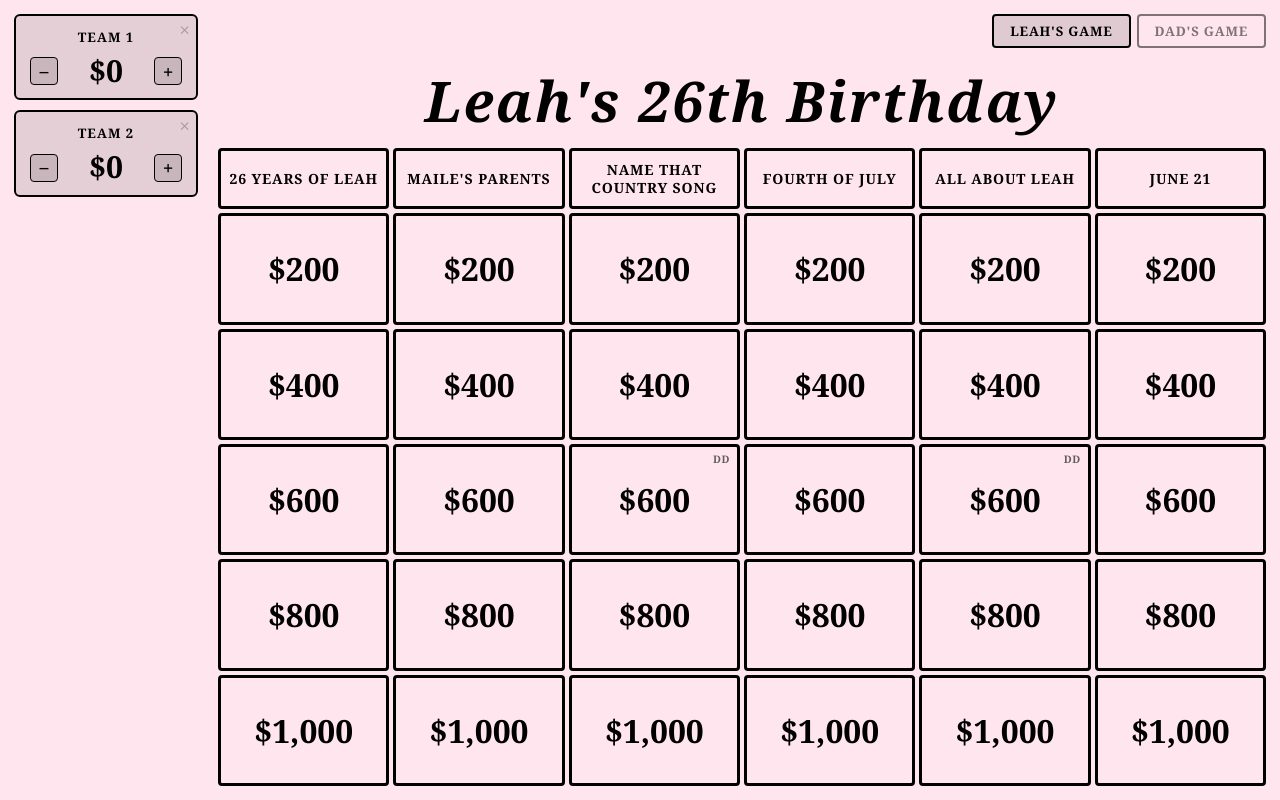
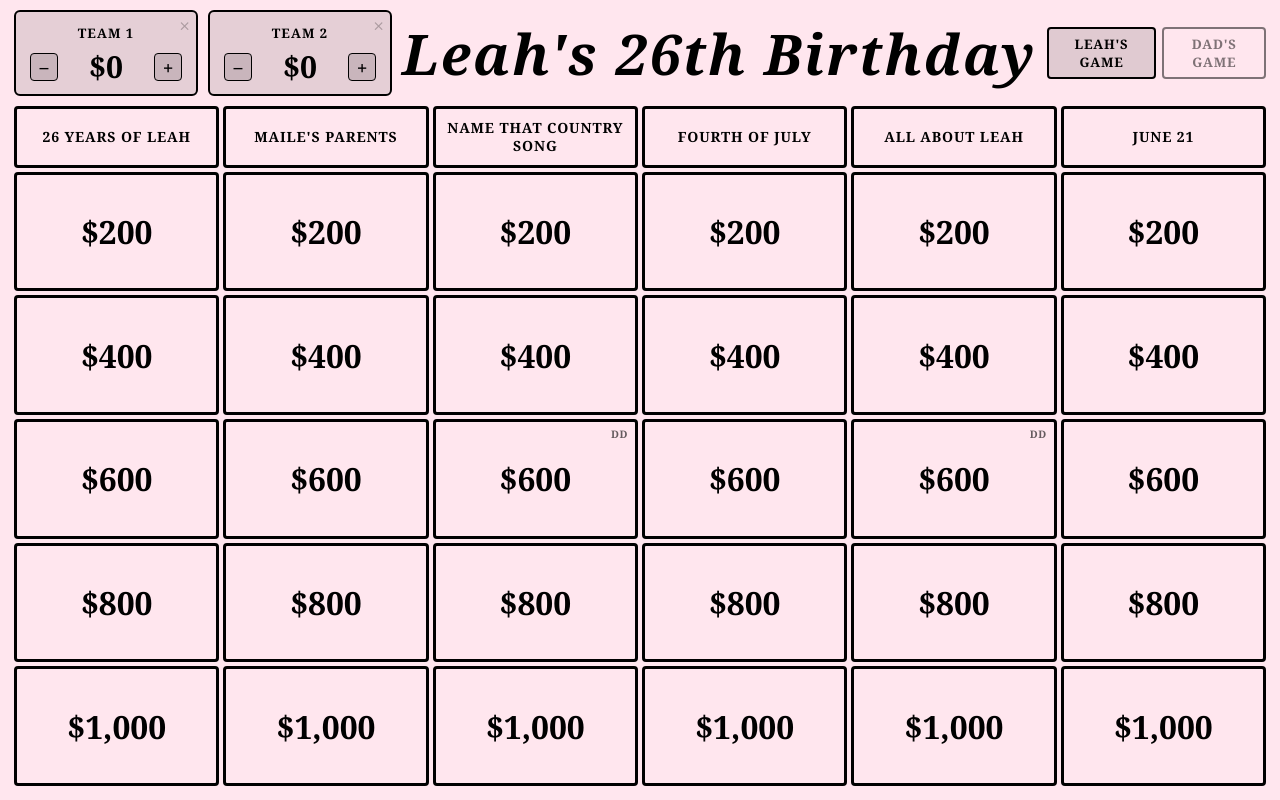
Before and after one commit to joshuadentondunn/Projects, a React (Vite) app in the folder jeopardy/: page / in a window 1280 px wide. Built offline with nearby package versions, Linux system fonts and the light colour scheme.

Commit message:
Full-width board, teams top-left, banner centered, picker top-right

```diff
--- a/jeopardy/src/App.css
+++ b/jeopardy/src/App.css
@@ -2,35 +2,32 @@
 .app {
   height: 100vh;
   display: flex;
-  flex-direction: row;
+  flex-direction: column;
+  padding: 10px 14px 14px;
+  gap: 10px;
   background-color: var(--bg);
   transition: background-color 0.3s ease;
-}
-
-.sidebar {
-  display: flex;
-  flex-direction: column;
-  justify-content: flex-start;
-  padding: 14px 10px 14px 14px;
-  flex-shrink: 0;
-}
-
-.main {
-  flex: 1;
-  display: flex;
-  flex-direction: column;
-  padding: 10px 14px 14px 10px;
-  gap: 10px;
-  min-width: 0;
 }
 
 /* ── Top bar (game picker only) ─────────────────────── */
 .top-bar {
   display: flex;
   align-items: center;
+  justify-content: space-between;
+  flex-shrink: 0;
+  gap: 10px;
+}
+
+.top-left {
+  flex: 1;
+  display: flex;
+  justify-content: flex-start;
+}
+
+.top-right {
+  flex: 1;
+  display: flex;
   justify-content: flex-end;
-  flex-shrink: 0;
-  padding: 4px 0;
 }
 
 .game-banner {
@@ -76,7 +73,7 @@
 /* ── Scoreboard ─────────────────────────────────────── */
 .scoreboard {
   display: flex;
-  flex-direction: column;
+  flex-direction: row;
   gap: 10px;
   align-items: stretch;
 }
--- a/jeopardy/src/App.jsx
+++ b/jeopardy/src/App.jsx
@@ -79,7 +79,8 @@ export default function App() {
 
   return (
     <div className="app" data-theme={activeGame.id}>
-      <aside className="sidebar">
+      <div className="top-bar">
+        <div className="top-left">
           <ScoreBoard
             teams={teams}
             onUpdateName={updateTeamName}
@@ -87,10 +88,9 @@ export default function App() {
             onRemoveTeam={removeTeam}
             onAdjustScore={adjustScore}
           />
-      </aside>
-
-      <div className="main">
-        <div className="top-bar">
+        </div>
+        <h1 className="game-banner">{activeGame.banner}</h1>
+        <div className="top-right">
           <div className="game-picker">
             {GAMES.map(game => (
               <button
@@ -103,15 +103,13 @@ export default function App() {
             ))}
           </div>
         </div>
-
-        <h1 className="game-banner">{activeGame.banner}</h1>
+      </div>
 
       <Board
         categories={activeGame.categories}
         usedClues={usedClues}
         onSelectClue={openClue}
       />
-      </div>
 
       {activeClue && (
         <ClueModal clue={activeClue} teams={teams} onClose={closeClue} />
```
Lines whose indentation alone changed are shown as unchanged.
